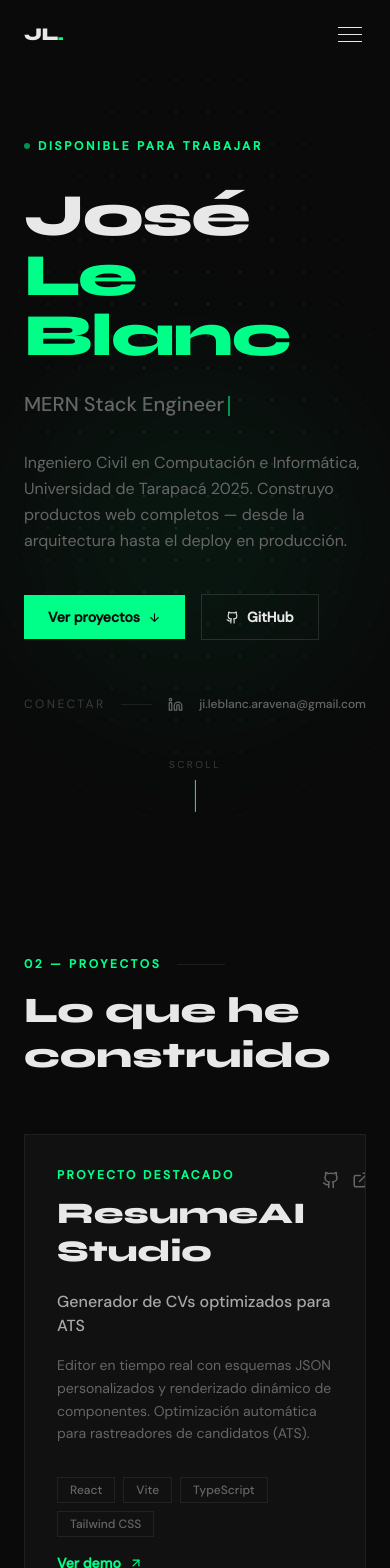
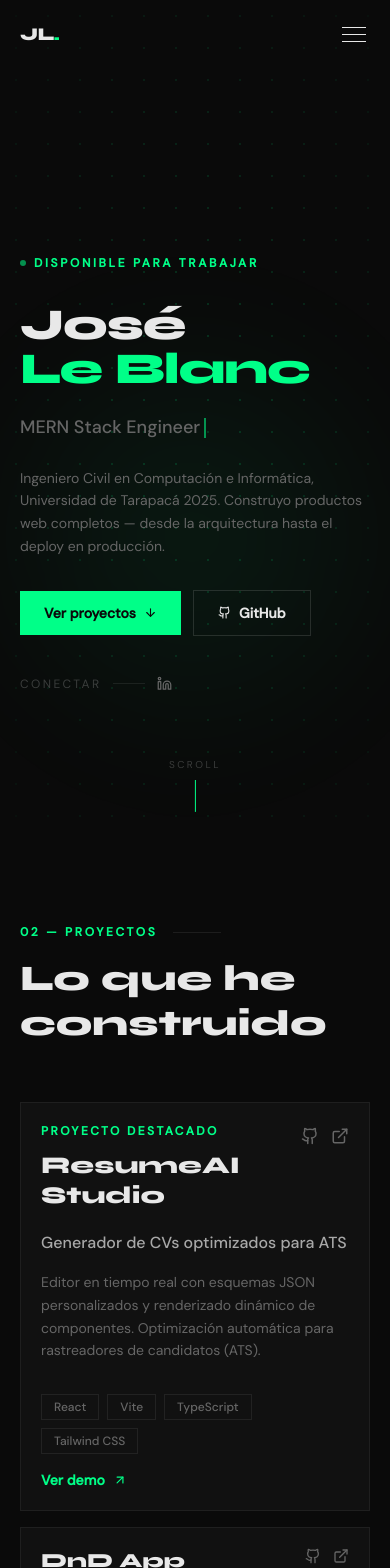
Before and after one commit to Joselito-informatico/Portfolio, a React (Vite) app: page / in a window 390 px wide. Shown: the top 1568 px of the page. Built offline with nearby package versions, Linux system fonts and the light colour scheme.

Commit message:
style(responsive): fix layout for mobile, tablet and desktop breakpoints

```diff
--- a/src/components/AboutSection.jsx
+++ b/src/components/AboutSection.jsx
@@ -37,7 +37,7 @@ export default function AboutSection() {
   const shouldReduce = useReducedMotion()
 
   return (
-    <section id="about" className="px-6 md:px-16 lg:px-24 py-28 md:py-36">
+    <section id="about" className="px-5 sm:px-8 md:px-16 lg:px-24 py-20 md:py-28 lg:py-36">
 
       {/* Label */}
       <motion.div
@@ -57,11 +57,11 @@ export default function AboutSection() {
       </motion.div>
 
       {/* Grid principal: 5 columnas */}
-      <div className="grid grid-cols-1 lg:grid-cols-5 gap-10 lg:gap-14 items-start">
+      <div className="grid grid-cols-1 md:grid-cols-2 lg:grid-cols-5 gap-10 lg:gap-14 items-start">
 
         {/* ── Columna izquierda ── */}
         <motion.div
-          className="lg:col-span-2 flex flex-col gap-7"
+          className="md:col-span-1 lg:col-span-2 flex flex-col gap-7"
           variants={shouldReduce ? undefined : stagger}
           initial="hidden"
           whileInView="visible"
@@ -71,7 +71,7 @@ export default function AboutSection() {
           <motion.div variants={shouldReduce ? undefined : fadeUp} className="relative group">
             {/* Marco decorativo offset */}
             <div
-              className="absolute -bottom-3 -right-3 w-full h-full pointer-events-none transition-all duration-500 group-hover:-bottom-4 group-hover:-right-4"
+              className="absolute -bottom-2 -right-2 sm:-bottom-3 sm:-right-3 w-full h-full pointer-events-none transition-all duration-500 group-hover:-bottom-3 group-hover:-right-3 sm:group-hover:-bottom-4 sm:group-hover:-right-4"
               style={{ border: '1px solid rgba(0,255,136,0.2)' }}
             />
             <div className="relative overflow-hidden">
@@ -80,7 +80,7 @@ export default function AboutSection() {
                 alt="José Le Blanc — Ingeniero Civil en Computación e Informática"
                 loading="lazy"
                 className="w-full object-cover object-top transition-all duration-700 grayscale group-hover:grayscale-0 group-hover:scale-[1.02]"
-                style={{ maxHeight: '400px', display: 'block' }}
+                style={{ maxHeight: '320px', display: 'block' }}
               />
               {/* Overlay sutil */}
               <div
@@ -93,7 +93,7 @@ export default function AboutSection() {
           {/* Bio */}
           <motion.div variants={shouldReduce ? undefined : fadeUp}>
             <h2
-              className="text-3xl md:text-4xl font-black leading-[1.05] mb-5"
+              className="text-2xl sm:text-3xl md:text-4xl font-black leading-[1.05] mb-5"
               style={{ fontFamily: 'Syne, sans-serif', color: 'var(--color-text)' }}
             >
               Construyo software
@@ -156,7 +156,7 @@ export default function AboutSection() {
 
         {/* ── Columna derecha ── */}
         <motion.div
-          className="lg:col-span-3 flex flex-col gap-5"
+          className="md:col-span-1 lg:col-span-3 flex flex-col gap-5"
           variants={shouldReduce ? undefined : stagger}
           initial="hidden"
           whileInView="visible"
@@ -220,7 +220,7 @@ export default function AboutSection() {
               ].map(({ degree, note, highlight }) => (
                 <div
                   key={degree}
-                  className="flex items-start justify-between gap-4 pb-4"
+                  className="flex flex-col sm:flex-row sm:items-start sm:justify-between gap-2 sm:gap-4 pb-4"
                   style={{ borderBottom: '1px solid rgba(255,255,255,0.04)' }}
                 >
                   <div className="flex items-start gap-3">
@@ -273,7 +273,7 @@ export default function AboutSection() {
               {CERTIFICATIONS.map((cert, i) => (
                 <li
                   key={cert.id}
-                  className="py-3.5 flex items-start justify-between gap-4"
+                  className="py-3.5 flex flex-col sm:flex-row sm:items-start sm:justify-between gap-1 sm:gap-4"
                   style={{ borderTop: i === 0 ? 'none' : '1px solid rgba(255,255,255,0.04)' }}
                 >
                   <div className="flex items-start gap-3">
--- a/src/components/HeroSection.jsx
+++ b/src/components/HeroSection.jsx
@@ -34,7 +34,7 @@ export default function HeroSection() {
   return (
     <section
       id="hero"
-      className="relative min-h-screen flex flex-col justify-center px-6 md:px-16 lg:px-24 overflow-hidden"
+      className="relative min-h-screen flex flex-col justify-center px-5 sm:px-8 md:px-16 lg:px-24 overflow-hidden pt-24 md:pt-0"
     >
       {/* Dot grid background */}
       <div
@@ -84,7 +84,7 @@ export default function HeroSection() {
         {/* Name */}
         <motion.h1
           variants={shouldReduce ? undefined : itemVariants}
-          className="text-6xl md:text-8xl lg:text-[7rem] font-black leading-none tracking-tight mb-5"
+          className="text-[2.75rem] sm:text-6xl md:text-8xl lg:text-[7rem] font-black leading-none tracking-tight mb-5"
           style={{ fontFamily: 'Syne, sans-serif', color: 'var(--color-text)' }}
         >
           José
@@ -95,10 +95,10 @@ export default function HeroSection() {
         {/* Typewriter role */}
         <motion.div
           variants={shouldReduce ? undefined : itemVariants}
-          className="flex items-center h-9 mb-7"
+          className="flex items-center h-8 sm:h-9 mb-6 sm:mb-7"
         >
           <span
-            className="text-xl md:text-2xl font-medium"
+            className="text-lg sm:text-xl md:text-2xl font-medium"
             style={{ color: 'var(--color-muted)', fontFamily: 'DM Sans, sans-serif' }}
           >
             {role}
@@ -113,7 +113,7 @@ export default function HeroSection() {
         {/* Bio */}
         <motion.p
           variants={shouldReduce ? undefined : itemVariants}
-          className="text-base md:text-lg max-w-lg leading-relaxed mb-10"
+          className="text-sm md:text-base lg:text-lg max-w-lg leading-relaxed mb-8 md:mb-10"
           style={{ color: 'var(--color-muted)', fontFamily: 'DM Sans, sans-serif' }}
         >
           Ingeniero Civil en Computación e Informática, Universidad de Tarapacá 2025.
@@ -123,7 +123,7 @@ export default function HeroSection() {
         {/* CTA buttons */}
         <motion.div
           variants={shouldReduce ? undefined : itemVariants}
-          className="flex flex-wrap items-center gap-4 mb-14"
+          className="flex flex-wrap items-center gap-3 sm:gap-4 mb-10 md:mb-14"
         >
           <a
             href="#projects"
@@ -160,7 +160,7 @@ export default function HeroSection() {
         {/* Social row */}
         <motion.div
           variants={shouldReduce ? undefined : itemVariants}
-          className="flex items-center gap-4"
+          className="flex items-center gap-3 sm:gap-4 flex-wrap"
         >
           <span
             className="text-xs tracking-[0.2em] uppercase"
@@ -183,7 +183,7 @@ export default function HeroSection() {
           </a>
           <a
             href="mailto:ji.leblanc.aravena@gmail.com"
-            className="text-xs font-medium transition-colors duration-200"
+            className="hidden sm:inline text-xs font-medium transition-colors duration-200"
             style={{ color: 'var(--color-muted)', fontFamily: 'DM Sans, sans-serif' }}
             onMouseEnter={(e) => (e.currentTarget.style.color = 'var(--color-text)')}
             onMouseLeave={(e) => (e.currentTarget.style.color = 'var(--color-muted)')}
--- a/src/components/NavBar.jsx
+++ b/src/components/NavBar.jsx
@@ -41,7 +41,7 @@ export default function NavBar() {
       transition={{ duration: 0.5, delay: 0.3 }}
     >
       <div
-        className="px-6 md:px-12 py-5 flex justify-between items-center transition-all duration-300"
+        className="px-5 sm:px-6 md:px-12 py-5 flex justify-between items-center transition-all duration-300"
         style={{
           backgroundColor: scrolled ? 'rgba(10,10,10,0.88)' : 'transparent',
           backdropFilter: scrolled ? 'blur(14px)' : 'none',
--- a/src/components/ProjectCard.jsx
+++ b/src/components/ProjectCard.jsx
@@ -27,7 +27,7 @@ function FeaturedCard({ title, tagline, description, tech, github, live }) {
         style={{ backgroundColor: 'var(--color-accent)' }}
       />
 
-      <div className="p-8 md:p-10">
+      <div className="p-5 sm:p-8 md:p-10">
         {/* Header row */}
         <div className="flex items-start justify-between gap-4 mb-5">
           <div>
@@ -38,7 +38,7 @@ function FeaturedCard({ title, tagline, description, tech, github, live }) {
               Proyecto destacado
             </span>
             <h3
-              className="text-3xl md:text-4xl font-black leading-tight"
+              className="text-2xl sm:text-3xl md:text-4xl font-black leading-tight"
               style={{ fontFamily: 'Syne, sans-serif', color: 'var(--color-text)' }}
             >
               {title}
@@ -147,7 +147,7 @@ function NormalCard({ title, tagline, description, tech, github, live }) {
         style={{ backgroundColor: 'var(--color-accent)' }}
       />
 
-      <div className="p-6 md:p-7 flex flex-col flex-1">
+      <div className="p-5 sm:p-6 md:p-7 flex flex-col flex-1">
         {/* Header */}
         <div className="flex items-start justify-between gap-3 mb-4">
           <h3
--- a/src/components/ProjectsSection.jsx
+++ b/src/components/ProjectsSection.jsx
@@ -17,7 +17,7 @@ export default function ProjectsSection() {
   return (
     <section
       id="projects"
-      className="px-6 md:px-16 lg:px-24 py-28 md:py-36"
+      className="px-5 sm:px-8 md:px-16 lg:px-24 py-20 md:py-28 lg:py-36"
     >
       {/* Section header */}
       <motion.div
--- a/src/index.css
+++ b/src/index.css
@@ -10,10 +10,12 @@
 
 html {
   scroll-behavior: smooth;
+  overflow-x: hidden;
 }
 
 body {
   background-color: var(--color-bg);
   color: var(--color-text);
   font-family: 'DM Sans', sans-serif;
+  overflow-x: hidden;
 }
```
